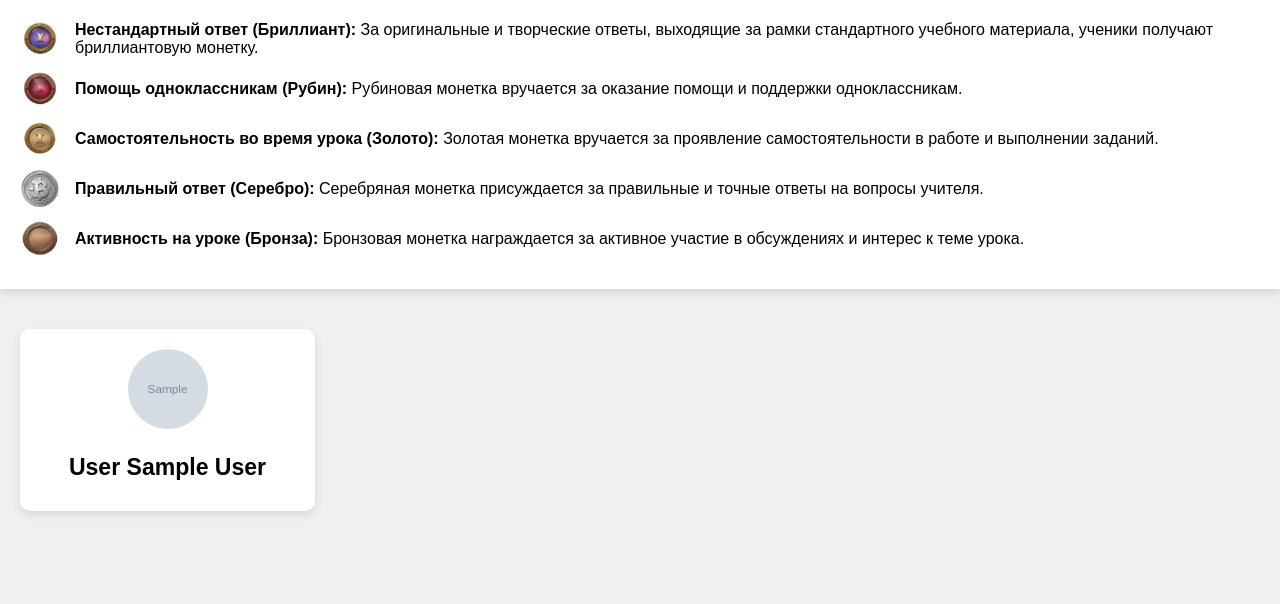
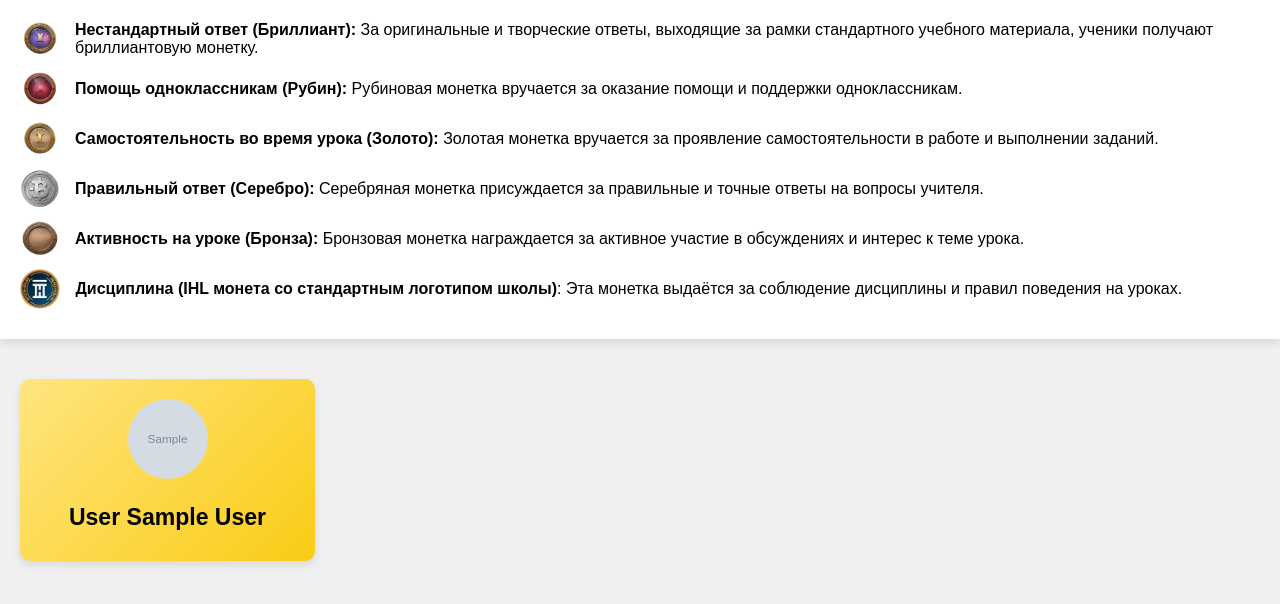
Before and after one commit to jamil-mac/little_lms, a Django app: page / in a window 1280 px wide. Shown: the part 161-765 px from the top of the page. Run offline with Django 4.2, Linux system fonts and the light colour scheme; tables that the repository leaves empty hold one stand-in row (values such as "Sample post"); grey boxes marked "Sample" are stand-in pictures.

Commit message:
best students

```diff
--- a/assets/css/style.css
+++ b/assets/css/style.css
@@ -48,6 +48,14 @@ header h1 {
 
 main {
     padding: 20px;
+}
+
+.top-student {
+    background: linear-gradient(315deg, #facc15, #ffe580);
+    padding: 10px;
+    border-radius: 8px;
+    margin-bottom: 15px;
+    box-shadow: 0 4px 6px rgba(0, 0, 0, 0.1);
 }
 
 .student-list {
--- a/templates/index.html
+++ b/templates/index.html
@@ -38,11 +38,16 @@
         <p><strong>Активность на уроке (Бронза):</strong> Бронзовая монетка награждается за активное участие в
             обсуждениях и интерес к теме урока.</p>
     </div>
+    <div class="coin-item">
+        <img src="{% static 'image/iht_coin.png' %}" alt="IHT">
+        <p><strong>Дисциплина (IHL монета со стандартным логотипом школы)</strong>: Эта монетка выдаётся за соблюдение
+            дисциплины и правил поведения на уроках.</p>
+    </div>
 </section>
 <main>
 <div class="student-list">
     {% for student in students %}
-            <div class="student-item">
+        <div class="student-item {% if forloop.counter <= 4 %}top-student{% endif %}">
             <img src="{{ student.photo.url }}" alt="{{ student.name }} {{ student.surname }}" class="student-photo">
             <div class="student-info" onclick="toggleDetails('{{ student.id }}')">
                 <h2>{{ student.surname }} {{ student.name }}</h2>
--- a/users/views.py
+++ b/users/views.py
@@ -24,5 +24,16 @@ class StudentListView(DetailView):
 class AllStudents(ListView):
     model = StudentModel
     template_name = 'index.html'
-    queryset = StudentModel.objects.order_by('surname', 'name')
     context_object_name = 'students'
+
+    def get_queryset(self):
+        brilliant_student = StudentModel.objects.order_by('-brilliant_coin').first()
+        ruby_student = StudentModel.objects.order_by('-ruby_coin').first()
+        gold_student = StudentModel.objects.order_by('-gold_coin').first()
+        iht_student = StudentModel.objects.order_by('-iht_coin').first()
+
+        top_students = {brilliant_student, ruby_student, gold_student, iht_student}
+
+        other_students = StudentModel.objects.exclude(id__in=[s.id for s in top_students]).order_by('surname', 'name')
+
+        return list(top_students) + list(other_students)
```
Also changed, not shown: other parts of assets/css/style.css (+11 -18 lines), 1 other file. Lines whose indentation alone changed are shown as unchanged.
